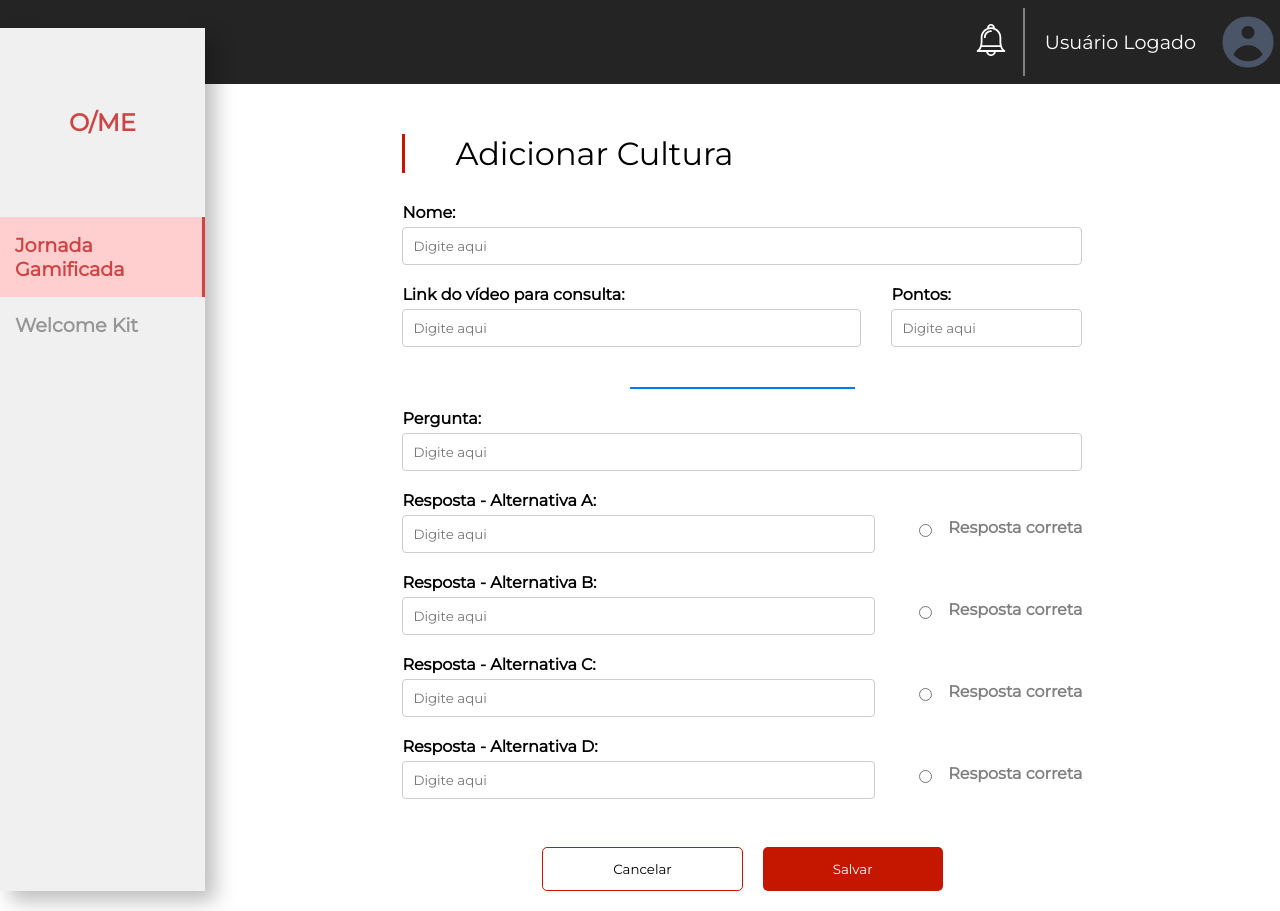
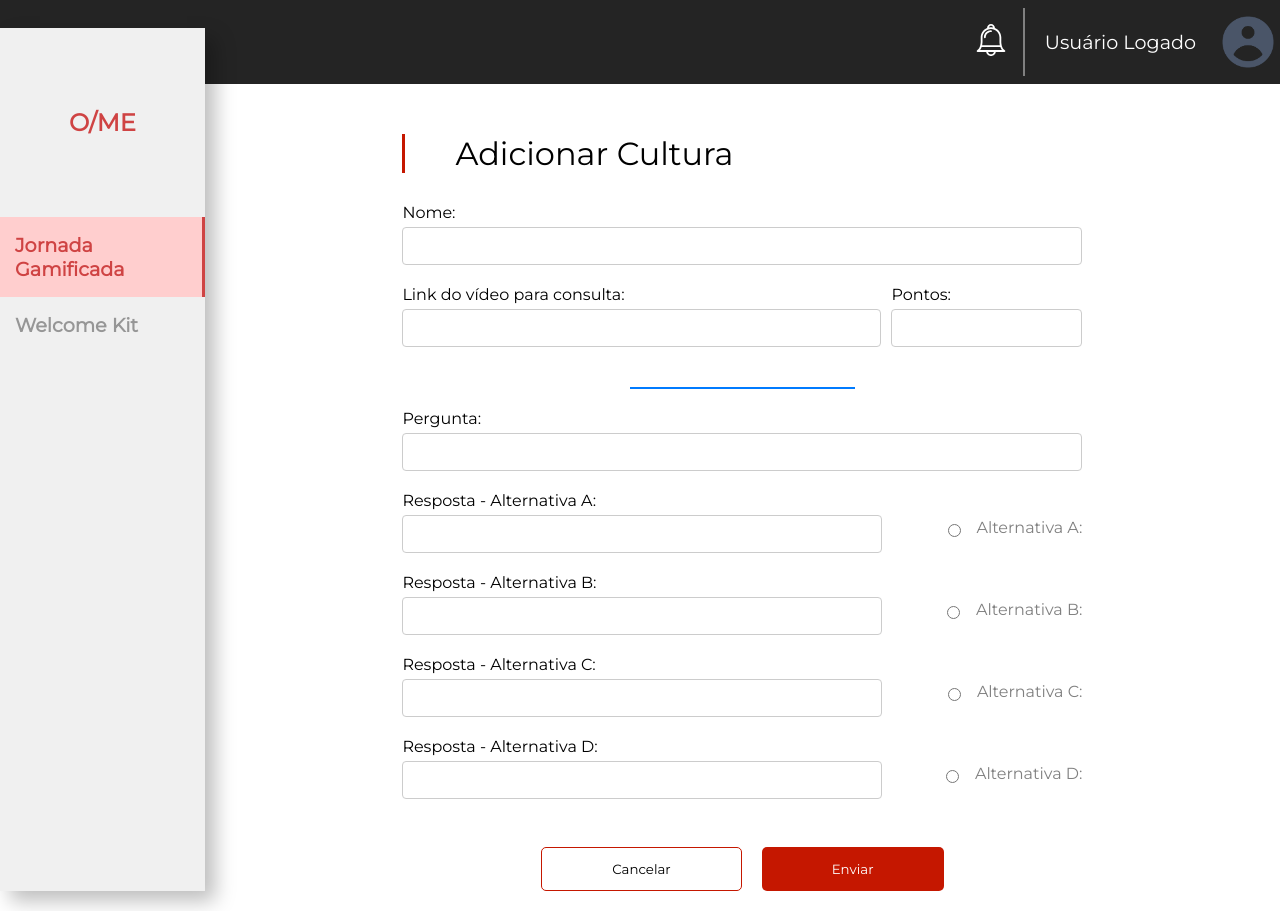
Before and after one commit to StartFuture/onboarding-me-on-front, a React (Create React App) app: page / in a window 1280 px wide. Built offline with nearby package versions, Linux system fonts and the light colour scheme.

Commit message:
merge branch camila 2

```diff
--- a/src/pages/Home/index.jsx
+++ b/src/pages/Home/index.jsx
@@ -64,7 +64,7 @@ function Home() {
           <form onSubmit={handleFormSubmit}>
             <div className={styles["form-group"]}>
               <label htmlFor="name">Nome:</label>
-              <input type="text" id="name" name="name" required placeholder="Digite aqui"/>
+              <input type="text" id="name" name="name" required />
             </div>
             <div className={styles["form-group"]}>
               <div className={styles["form-group-inline"]}>
@@ -76,28 +76,29 @@ function Home() {
                     type="text"
                     id="video-link"
                     name="video-link"
-                    required placeholder="Digite aqui"                  />
+                    required
+                  />
                 </div>
                 <div className={styles["form-group "]}>
                   <label htmlFor="points">Pontos:</label>
-                  <input type="number" id="points" name="points" required placeholder="Digite aqui"/>
+                  <input type="number" id="points" name="points" required />
                 </div>
               </div>
             </div>
             <div className={styles["form-frame"]}></div>
             <div className={styles["form-group"]}>
               <label htmlFor="question">Pergunta:</label>
-              <input type="text" id="question" name="question" required placeholder="Digite aqui"/>
+              <input type="text" id="question" name="question" required />
             </div>
             <div className={styles["form-group"]}>
               <div className={styles["form-group-inline"]}>
                 <div className={styles["form-group-long"]}>
                   <label htmlFor="answer-a">Resposta - Alternativa A:</label>
-                  <input type="text" id="answer-a" name="answer-a" required placeholder="Digite aqui"/>
+                  <input type="text" id="answer-a" name="answer-a" required />
                 </div>
                 <div className={styles["form-group-label"]}>
-                  <label htmlFor="radio-a">Resposta correta</label>
-                  <input type="radio" id="radio-a" name="answer" required placeholder="Digite aqui"/>
+                  <label htmlFor="radio-a">Alternativa A:</label>
+                  <input type="radio" id="radio-a" name="answer" required />
                 </div>
               </div>
             </div>
@@ -106,11 +107,11 @@ function Home() {
               <div className={styles["form-group-inline"]}>
                 <div className={styles["form-group-long"]}>
                   <label htmlFor="answer-a">Resposta - Alternativa B:</label>
-                  <input type="text" id="answer-b" name="answer-b" required placeholder="Digite aqui" />
+                  <input type="text" id="answer-b" name="answer-b" required />
                 </div>
                 <div className={styles["form-group-label"]}>
-                  <label htmlFor="radio-b">Resposta correta</label>
-                  <input type="radio" id="radio-b" name="answer" required placeholder="Digite aqui"/>
+                  <label htmlFor="radio-b">Alternativa B:</label>
+                  <input type="radio" id="radio-b" name="answer" required />
                 </div>
               </div>
             </div>
@@ -119,11 +120,11 @@ function Home() {
               <div className={styles["form-group-inline"]}>
                 <div className={styles["form-group-long"]}>
                   <label htmlFor="answer-a">Resposta - Alternativa C:</label>
-                  <input type="text" id="answer-c" name="answer-c" required placeholder="Digite aqui"/>
+                  <input type="text" id="answer-c" name="answer-c" required />
                 </div>
                 <div className={styles["form-group-label"]}>
-                  <label htmlFor="radio-c">Resposta correta</label>
-                  <input type="radio" id="radio-c" name="answer" required placeholder="Digite aqui"/>
+                  <label htmlFor="radio-c">Alternativa C:</label>
+                  <input type="radio" id="radio-c" name="answer" required />
                 </div>
               </div>
             </div>
@@ -132,11 +133,11 @@ function Home() {
               <div className={styles["form-group-inline"]}>
                 <div className={styles["form-group-long"]}>
                   <label htmlFor="answer-d">Resposta - Alternativa D:</label>
-                  <input type="text" id="answer-d" name="answer-d" required placeholder="Digite aqui" />
+                  <input type="text" id="answer-d" name="answer-d" required />
                 </div>
                 <div className={styles["form-group-label"]}>
-                  <label htmlFor="radio-a">Resposta correta</label>
-                  <input type="radio" id="radio-d" name="answer" required placeholder="Digite aqui"/>
+                  <label htmlFor="radio-a">Alternativa D:</label>
+                  <input type="radio" id="radio-d" name="answer" required />
                 </div>
               </div>
             </div>
@@ -148,7 +149,7 @@ function Home() {
               </button>
 
               <button type="submit" className={styles["submit-button"]}>
-                Salvar
+                Enviar
               </button>
             </div>
             {/* Fim do Formulário */}
@@ -158,11 +159,11 @@ function Home() {
 
       {showSecondForm && (
         <div className={styles.container}>
-          <h1>Adicionar Princípio</h1>
+          <h1>Formulário de Exemplo</h1>
           <form onSubmit={handleSecondFormSubmit}>
             <div className={styles["form-group"]}>
               <label htmlFor="name">Nome:</label>
-              <input type="text" id="name" name="name" required placeholder="Digite aqui"/>
+              <input type="text" id="name" name="name" required />
             </div>
             <div className={styles["form-group"]}>
               <div className={styles["form-group-inline"]}>
@@ -174,28 +175,29 @@ function Home() {
                     type="text"
                     id="video-link"
                     name="video-link"
-                    required placeholder="Digite aqui"                  />
+                    required
+                  />
                 </div>
                 <div className={styles["form-group "]}>
                   <label htmlFor="points">Pontos:</label>
-                  <input type="number" id="points" name="points" required placeholder="Digite aqui"/>
+                  <input type="number" id="points" name="points" required />
                 </div>
               </div>
             </div>
             <div className={styles["form-frame"]}></div>
             <div className={styles["form-group"]}>
               <label htmlFor="question">Pergunta:</label>
-              <input type="text" id="question" name="question" required placeholder="Digite aqui"/>
+              <input type="text" id="question" name="question" required />
             </div>
             <div className={styles["form-group"]}>
               <div className={styles["form-group-inline"]}>
                 <div className={styles["form-group-long"]}>
                   <label htmlFor="answer-a">Resposta - Alternativa A:</label>
-                  <input type="text" id="answer-a" name="answer-a" required placeholder="Digite aqui"/>
+                  <input type="text" id="answer-a" name="answer-a" required />
                 </div>
                 <div className={styles["form-group-label"]}>
-                  <label htmlFor="radio-a">Resposta correta</label>
-                  <input type="radio" id="radio-a" name="answer" required placeholder="Digite aqui"/>
+                  <label htmlFor="radio-a">Alternativa A:</label>
+                  <input type="radio" id="radio-a" name="answer" required />
                 </div>
               </div>
             </div>
@@ -204,11 +206,11 @@ function Home() {
               <div className={styles["form-group-inline"]}>
                 <div className={styles["form-group-long"]}>
                   <label htmlFor="answer-a">Resposta - Alternativa B:</label>
-                  <input type="text" id="answer-b" name="answer-b" required placeholder="Digite aqui"/>
+                  <input type="text" id="answer-b" name="answer-b" required />
                 </div>
                 <div className={styles["form-group-label"]}>
-                  <label htmlFor="radio-b">Resposta correta</label>
-                  <input type="radio" id="radio-b" name="answer" required placeholder="Digite aqui"/>
+                  <label htmlFor="radio-b">Alternativa B:</label>
+                  <input type="radio" id="radio-b" name="answer" required />
                 </div>
               </div>
             </div>
@@ -217,11 +219,11 @@ function Home() {
               <div className={styles["form-group-inline"]}>
                 <div className={styles["form-group-long"]}>
                   <label htmlFor="answer-a">Resposta - Alternativa C:</label>
-                  <input type="text" id="answer-c" name="answer-c" required placeholder="Digite aqui"/>
+                  <input type="text" id="answer-c" name="answer-c" required />
                 </div>
                 <div className={styles["form-group-label"]}>
-                  <label htmlFor="radio-c">Resposta correta</label>
-                  <input type="radio" id="radio-c" name="answer" required placeholder="Digite aqui"/>
+                  <label htmlFor="radio-c">Alternativa C:</label>
+                  <input type="radio" id="radio-c" name="answer" required />
                 </div>
               </div>
             </div>
@@ -230,11 +232,11 @@ function Home() {
               <div className={styles["form-group-inline"]}>
                 <div className={styles["form-group-long"]}>
                   <label htmlFor="answer-d">Resposta - Alternativa D:</label>
-                  <input type="text" id="answer-d" name="answer-d" required placeholder="Digite aqui"/>
+                  <input type="text" id="answer-d" name="answer-d" required />
                 </div>
                 <div className={styles["form-group-label"]}>
-                  <label htmlFor="radio-a">Resposta correta</label>
-                  <input type="radio" id="radio-d" name="answer" required placeholder="Digite aqui"/>
+                  <label htmlFor="radio-a">Alternativa D:</label>
+                  <input type="radio" id="radio-d" name="answer" required />
                 </div>
               </div>
             </div>
@@ -244,7 +246,7 @@ function Home() {
               <button className={styles["cancel-button"]}>Cancelar</button>
 
               <button type="submit" className={styles["submit-button"]}>
-                Salvar
+                Enviar
               </button>
             </div>
             {/* Fim do Formulário */}
@@ -314,7 +316,7 @@ function Home() {
                 setShowFourthSection(true);
               }}
             >
-              Confirmar
+              Next
             </button>
           </div>
         </div>
@@ -344,7 +346,7 @@ function Home() {
               setShowFifthSection(true);
             }}
           >
-            Iniciar
+            Next
           </button>
 
             </div>
@@ -361,7 +363,7 @@ function Home() {
               setShowFifthSection(true);
             }}
           >
-            Iniciar
+            Next
           </button>
 
             </div>
@@ -376,8 +378,23 @@ function Home() {
       )}
 
       {showFifthSection && (
-        <div className={styles.container}>
-          {/* ... your fifth section content ... */}
+        <div className={styles.containerFifthSection}>
+        <div className={styles.fifthSectionFlex}>
+          <div className={styles.fifthSectionFlexContent}>
+            <div>
+              <h1>Parabéns <br /> Game concluído :)</h1>
+              <p>Você ganhou a medalha <br /> Mestre das ferramentas</p>
+            </div>
+
+            <button>Receber Medalha</button>
+
+          </div>
+
+          <div className={styles.fifthSectionFlexImgWrapper}>
+
+          </div>
+
+        </div>
         </div>
       )}
     </>
--- a/src/pages/Home/styles.module.scss
+++ b/src/pages/Home/styles.module.scss
@@ -10,23 +10,15 @@
   font-weight: 400;
   border-left: solid 3px #c51700;
   padding-left: 50px;
-
 }
 
 form {
-
-
   .form-group {
     margin-bottom: 20px;
-
-
-
-
 
     label {
       display: block;
       margin-bottom: 5px;
-        font-weight: bold;
     }
 
     input[type="text"],
@@ -51,34 +43,26 @@
     .form-group-inline {
       display: flex;
       justify-content: space-between;
-        gap: 30px;
+
       .form-group-label {
         margin-top: 1rem;
         display: flex;
         gap: 1rem;
         flex-direction: row-reverse;
         align-items: center;
-            width: 20rem;
-            flex: 3;
 
         label {
           color: grey;
         }
       }
 
-
       .form-group-long {
-            flex: 8;
-            gap: 0;
-
+        width: 30rem;
       }
 
       .form-group {
         flex: 1;
-
-
-
-
+        margin-right: 10px;
       }
     }
   }
@@ -104,7 +88,6 @@
     }
   }
 
-
   .cancel-button {
     background-color: #ffffff;
     color: #000000;
@@ -128,7 +111,8 @@
   }
 }
 
-.containerThirdSection, .containerFourthSection {
+.containerThirdSection,
+.containerFourthSection {
   width: 100%;
   margin: 0 auto;
   padding: 20px;
@@ -156,12 +140,7 @@
         background-color: darken(#c51700, 10%);
       }
     }
-
-
-
   }
-
-
 }
 
 .containerFourthSection {
@@ -178,14 +157,12 @@
     flex-direction: column;
     gap: 30px;
 
-
     .imageWrapper {
       position: relative;
       width: 20rem;
       height: 300px;
       border-radius: 8px;
       background-color: rgb(190, 190, 190);
-
 
       .cardImageLoader {
         position: absolute;
@@ -194,16 +171,61 @@
         background-color: #007bff;
         bottom: 0;
       }
-
     }
-
-
-
 
     button {
       background-color: #c51700;
       color: #fff;
-        padding: 13px 8rem;
+      padding: 13px 9rem;
+      border: none;
+      border-radius: 5px;
+      cursor: pointer;
+      transition: background-color 0.2s ease;
+      margin: 0 auto;
+
+      &:hover {
+        background-color: darken(#c51700, 10%);
+      }
+    }
+  }
+}
+
+.containerFifthSection {
+margin-left: 5rem;
+margin-top: 15rem;
+
+
+  .fifthSectionFlex {
+    display: flex;
+    gap: 12rem;
+
+    .fifthSectionFlexContent {
+      display: flex;
+      flex-direction: column;
+      gap: 110px;
+
+      div {
+        border-left: solid 3px #c51700;
+        padding: 0 20px;
+      }
+
+
+      h1 {
+        padding: 0;
+        font-weight: bold;
+        border: none;
+        font-size: 2rem;
+        letter-spacing: 0.2rem;
+      }
+
+      p {
+        font-size: 1.5rem;
+      }
+
+      button {
+        background-color: #c51700;
+        color: #fff;
+        padding: 13px 9rem;
         border: none;
         border-radius: 5px;
         cursor: pointer;
@@ -215,9 +237,26 @@
         }
       }
 
-    }
+
+
 
 
 
 
     }
+
+
+
+    .fifthSectionFlexImgWrapper {
+
+      width: 23rem;
+      height: 23rem;
+      border-radius: 9999px;
+      background-color: rgb(201, 201, 201);
+      margin-bottom: 2rem;
+    }
+
+
+
+  }
+}
```
Lines whose indentation alone changed are shown as unchanged.
